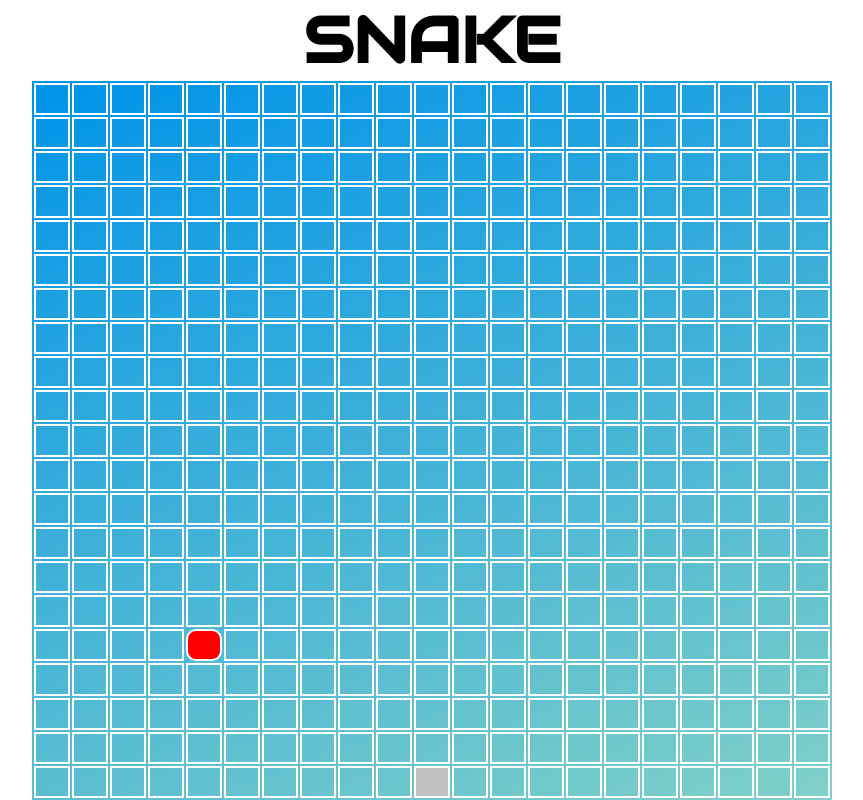
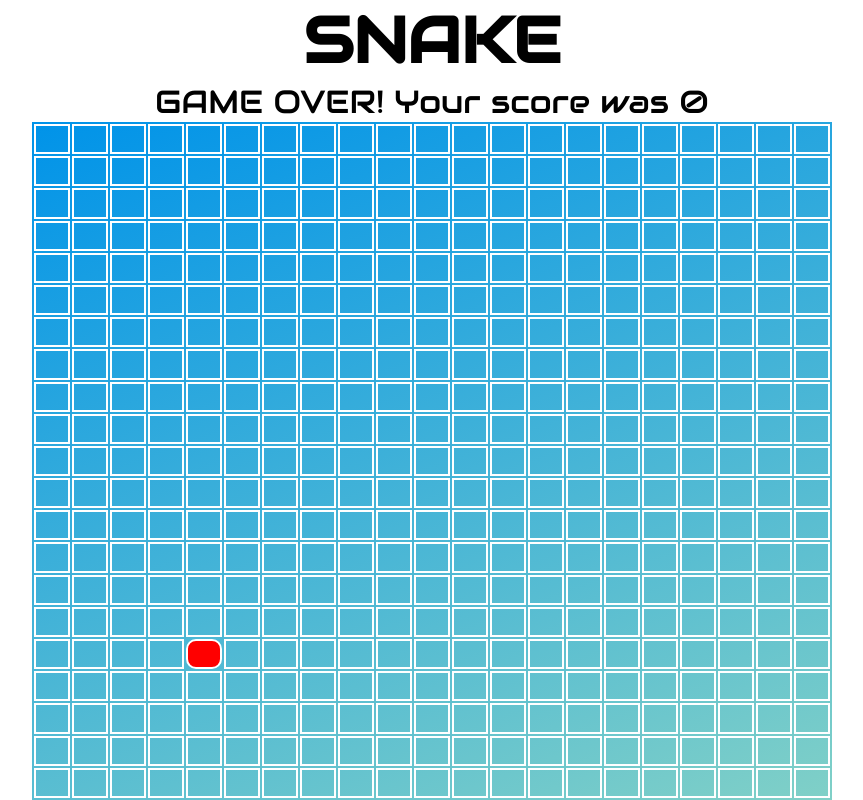
Before and after one commit to nbeelahamadeen/Snake-Game, a plain HTML site: page arcade/index.html in a window 1280 px wide. Shown: the whole page, without its empty margins (208-1071 px from the left). Drawn offline with Linux system fonts and the light colour scheme.

Commit message:
revampped the snakemovement function, created remove snake funciton, created funciton to look into snake body, create edge case for hitting walls and hitting itself

```diff
--- a/arcade/app.js
+++ b/arcade/app.js
@@ -4,8 +4,17 @@ let score = document.querySelector('#scoreDisplay');
 //SNAKE components
 let snake = [[10 , 10]];
 let nextDirection = [1 , 0];
+let points = 0;
 let applePosition = 0;
-let points = 0;
+let lastPostion = [0, 0];
+
+//refershes the screen and creates the moving
+let interval = setInterval(function(){
+    removeSnake();
+    moveSnake();
+    drawSnake();
+    eatApple();
+},250);
 
 
 //creation of cellID
@@ -20,7 +29,7 @@ for(let x = 0; x < 21; x++){
     }
 }
 
-drawSnake();
+// create apple in random spot
 randomApple();
 
 
@@ -36,23 +45,50 @@ function drawSnake(){
     }
 }
 
+//This function loops through the snake
+function moveSnake(){
+    let head = snake[snake.length -1];
+    let nextHead = [head[0] + nextDirection[0] , head[1] + nextDirection[1]];
+    console.log(nextHead);
+    if(nextHead[0] < 0 || nextHead[0] >= 21){
+        score.innerText = 'GAME OVER! Your score was ' + points;
+        clearInterval(interval);
+    }else if(nextHead[1] < 0 || nextHead[1] >= 21){
+        score.innerText = 'GAME OVER! Your score was ' + points;
+        clearInterval(interval);
+    }else if(partOfSnake(nextHead)){
+        score.innerText = 'GAME OVER! Your score was ' + points;
+        clearInterval(interval);
+    }
+    snake.push(nextHead);
+    lastPostion = snake.shift(snake);
+    console.log(lastPostion);
+}
 
+function removeSnake(){
+    for(let i = 0; i < snake.length;i++){
+        let body = snake[i];
+        let y = body[0];
+        let x = body[1];
+        let postion = y + "-" + x;
+        document.getElementById(postion).classList.remove('snake')
+    }
+}
 
-//moves snake and removes the tail
-function moveSnake(){
-for(let i = 0; i < snake.length;i++){
-         let body = snake[i];
-         let y = body[0];
-         let x = body[1];
-         let postion = y + "-" + x;
-         document.getElementById(postion).classList.remove('snake')
-         let newY = nextDirection[0];
-         let newX = nextDirection[1];
-         body[0] = body[0] + newY;
-         body[1] = body[1] + newX;
+function growBody(){
+    snake.unshift(lastPostion);
+}
 
+function partOfSnake(applePosition){
+    for(let i = 0; i < snake.length;i++){
+        let body = snake[i];
+        if(applePosition[0] == body[0] && applePosition[1] == body[1]){
+            return true;
         }
-    };
+    }
+    return false;
+}
+
 
     window.addEventListener('keydown', control);
       function control(event){
@@ -73,21 +109,17 @@ for(let i = 0; i < snake.length;i++){
       }
 
 
-
-
-setInterval(function(){
-         moveSnake();
-         drawSnake();
-         eatApple();
-    },500);
-
-
-
 //Apple component
 //produce random apple on the snakeboard where there isnt a snake
 function randomApple(){
     let appleX = Math.ceil(Math.random() * 20);
     let appleY = Math.ceil(Math.random() * 20);
+
+    while(partOfSnake([appleX, appleY])){
+        appleX = Math.ceil(Math.random() * 20);
+        appleY = Math.ceil(Math.random() * 20);
+
+    }
     applePosition = appleX + "-" + appleY;
     document.getElementById(applePosition).classList.add('apple');
 
@@ -99,13 +131,12 @@ function eatApple(){
        let x = snakePostition[0];
        let y = snakePostition[1];
        let head = x + "-" + y;
-       console.log(head);
-       console.log(applePosition);
        if(head === applePosition){
         document.getElementById(head).classList.remove('apple');
         points++;
         score.innerText = "score "+ points;
-        randomApple()
+        growBody();
+        randomApple();
         }
     }
 }
--- a/arcade/style.css
+++ b/arcade/style.css
@@ -36,7 +36,9 @@ body{
     border: 5px yellowgreen;
 
 }
-
+#scoreDisplay{
+    font-size: 2rem;
+}
 .snake{
     background: silver;
 }
```
